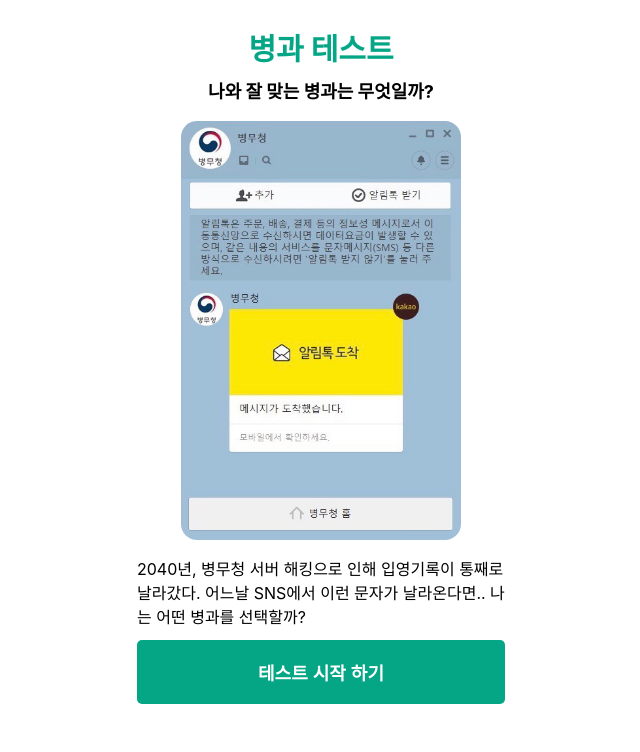
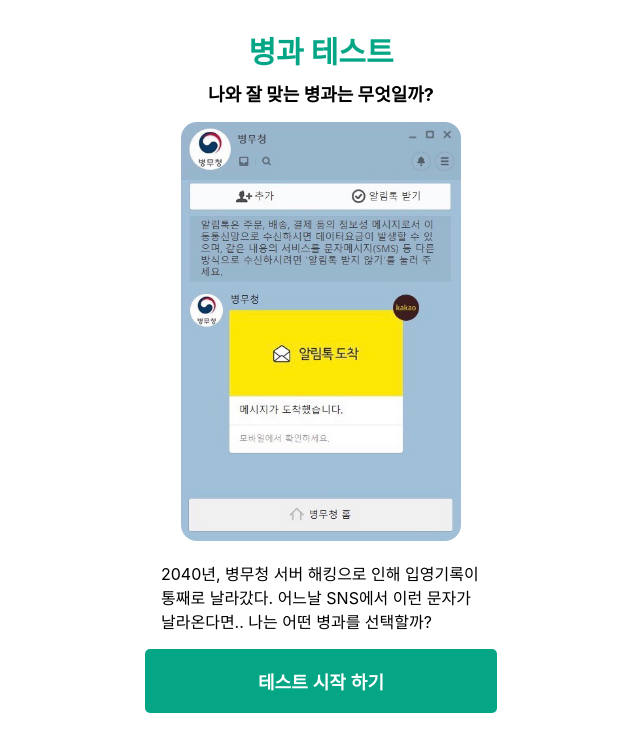
Before and after one commit to YWTechIT/project-military-test, a React (Create React App) app: page / in a window 1280 px wide. Shown: the top 752 px of the page, without its empty margins (319-959 px from the left). Built offline with nearby package versions, Linux system fonts and the light colour scheme.

Commit message:
Fix Button CSS width vh to px
Button CSS width조절
기존: vh
변경: px

```diff
--- a/src/components/AnswerGroup/index.js
+++ b/src/components/AnswerGroup/index.js
@@ -8,6 +8,7 @@ const AnswerGroupWrapper = styled.div`
   justify-content: center;
   align-items: center;
   margin-bottom: 8px;
+  width: 100%;
 `;
 
 const AnswerGroup = ({ QUIZZES, currentNo, handleClick }) => {
--- a/src/components/Button/index.js
+++ b/src/components/Button/index.js
@@ -1,7 +1,8 @@
-import React from 'react';
+import React from "react";
 import styled from "styled-components";
 
 const StyledButton = styled.button`
+  width: 88%;
   font-size: 18px;
   color: #ffffff;
   background-color: ${(props) => props.theme.primaryColor100};
@@ -11,7 +12,6 @@ const StyledButton = styled.button`
   height: 64px;
   margin-bottom: 8px;
   cursor: pointer;
-  width: 46vh;
   outline: none;
   font-weight: 700;
   &:hover {
@@ -20,7 +20,7 @@ const StyledButton = styled.button`
 `;
 
 const Button = (props) => {
-  return <StyledButton onClick={props.onClick}>{props.children}</StyledButton>
-}
+  return <StyledButton onClick={props.onClick}>{props.children}</StyledButton>;
+};
 
 export default Button;
--- a/src/components/Container/index.js
+++ b/src/components/Container/index.js
@@ -5,6 +5,7 @@ const FlexBox = styled.div`
   display: flex;
   justify-content: center;
   align-items: center;
+  margin-top: 24px;
 `;
 
 const ContainerWrapper = styled.div`
@@ -12,7 +13,7 @@ const ContainerWrapper = styled.div`
   flex-direction: column;
   align-items: center;
   width: 400px;
-  margin-top: 10px;
+
 `;
 
 const Container = (props) => (
--- a/src/components/Question/index.js
+++ b/src/components/Question/index.js
@@ -1,7 +1,7 @@
 import styled from "styled-components";
 
 const QuestionWrapper = styled.div`
-  width: 56vh;
+  width: 100%;
 `;
 
 const QuestionLabel = styled.h1`
--- a/src/pages/Landing/index.js
+++ b/src/pages/Landing/index.js
@@ -8,31 +8,36 @@ import Container from "../../components/Container";
 const Title = styled.h1`
   font-size: 30px;
   font-weight: bold;
-  margin-top: 15px;
   text-align: center;
+  margin: 4px;
   color: ${(props) => props.theme.primaryColor100};
 `;
 
 const SubTitle = styled.h1`
   font-size: 18px;
   font-weight: bold;
-  margin-top: -12px;
-  margin-bottom: 18px;
+  margin: 4px;
   text-align: center;
   color: ${(props) => props.theme.gray80};
 `;
 
 const StyledImage = styled.img`
   border-radius: 16px;
-  margin-bottom: 16px;
+  margin: 12px;
   max-width: 70%;
   display: block;
 `;
 
 const Text = styled.div`
-  width: 46vh;
+  width: 80%;
   font-size: 16px;
-  margin: 0px 10px 12px 10px;
+  margin: 8px;
+`;
+
+const LandingButton = styled.div`
+  width: 100%;
+  text-align: center;
+  margin: 8px
 `;
 
 const Landing = () => {
@@ -42,13 +47,15 @@ const Landing = () => {
         <Title>병과 테스트</Title>
         <SubTitle>나와 잘 맞는 병과는 무엇일까?</SubTitle>
         <StyledImage src={landing} alt="landing"></StyledImage>
-          <Text>
-            2040년, 병무청 서버 해킹으로 인해 입영기록이 통째로 날라갔다. 어느날
-            SNS에서 이런 문자가 날라온다면.. 나는 어떤 병과를 선택할까?
-          </Text>
+        <Text>
+          2040년, 병무청 서버 해킹으로 인해 입영기록이 통째로 날라갔다. 어느날
+          SNS에서 이런 문자가 날라온다면.. 나는 어떤 병과를 선택할까?
+        </Text>
+        <LandingButton>
           <Link to="/category">
             <Button>테스트 시작 하기</Button>
           </Link>
+        </LandingButton>
       </Container>
     </>
   );
```
